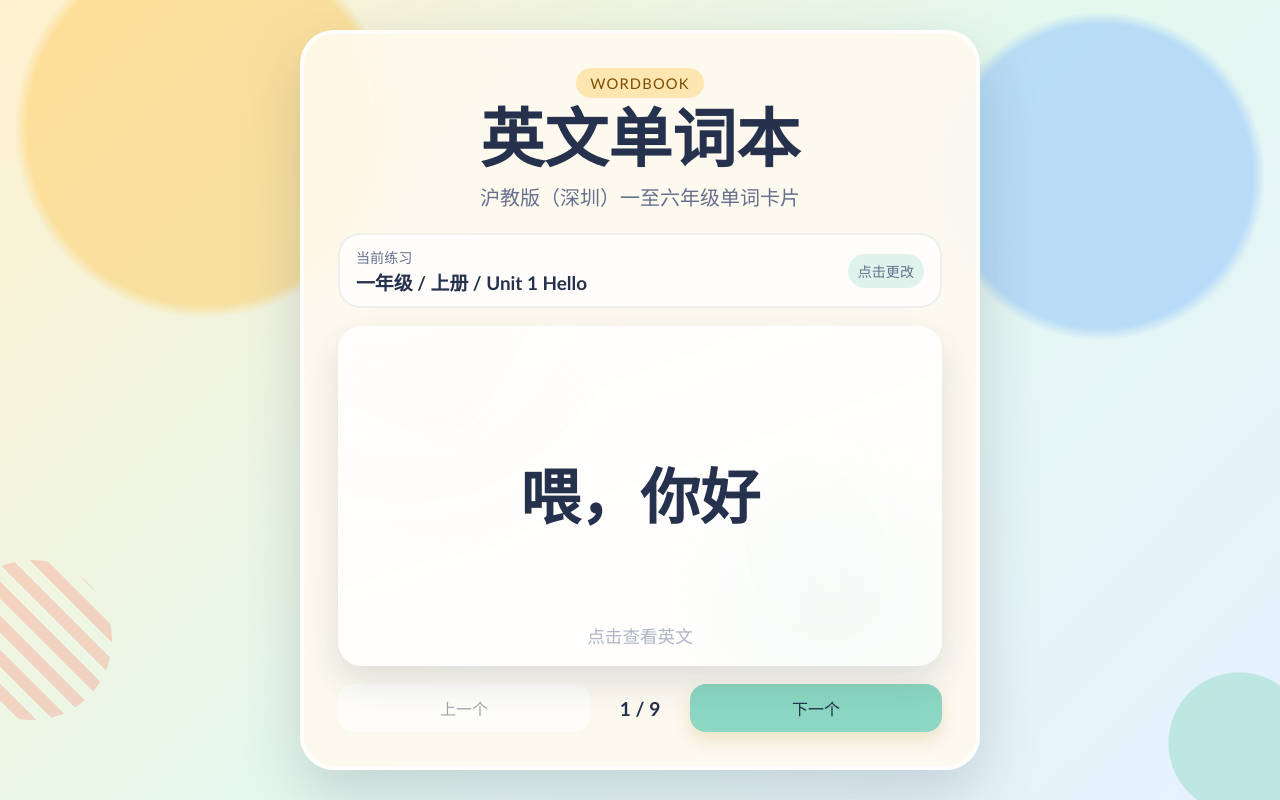
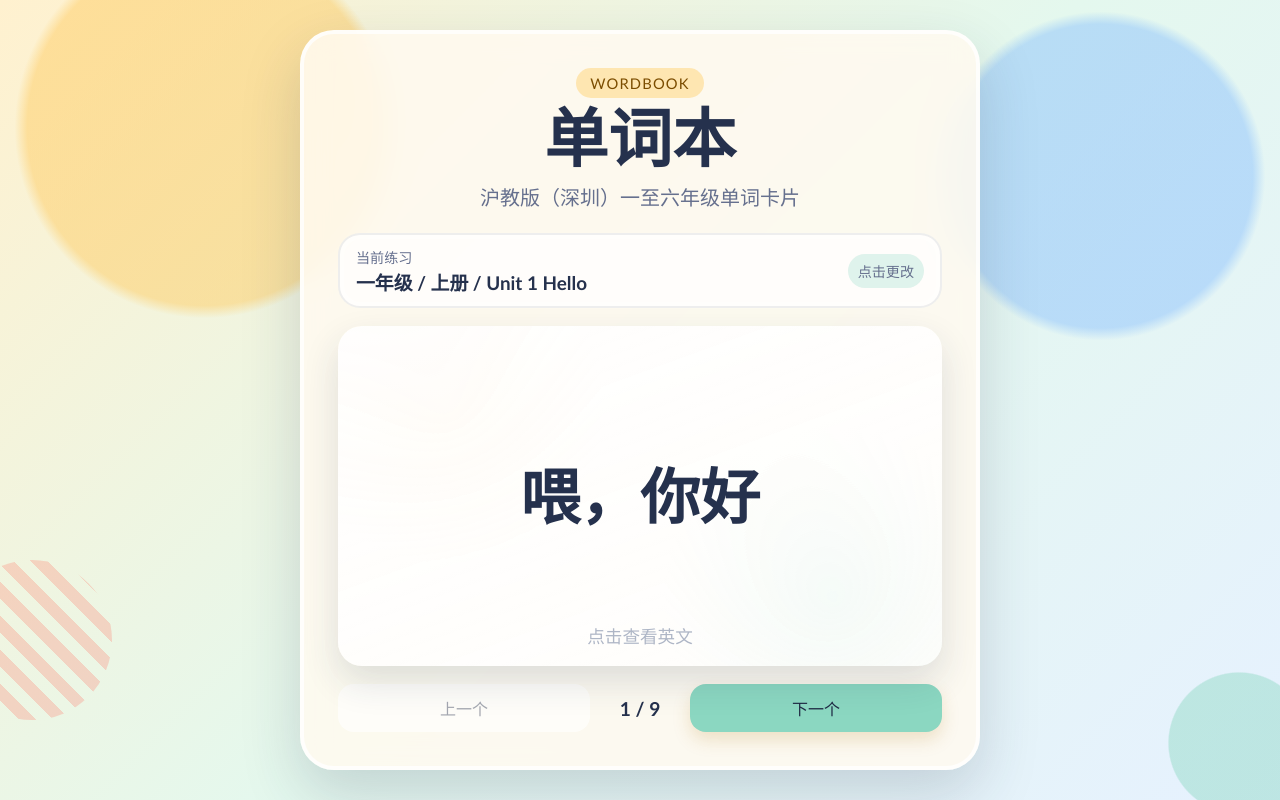
Before and after one commit to huangdijia/wordbook, a plain HTML site: page index.html in a window 1280 px wide. Drawn offline with Linux system fonts and the light colour scheme.

Commit message:
🔧 chore: rename app title from "英文单词本" to "单词本"

```diff
--- a/assets/js/app.js
+++ b/assets/js/app.js
@@ -268,7 +268,7 @@ function renderAll() {
 }
 
 function renderTitle() {
-  elements.title.textContent = state.config?.app?.title || '英文单词本'
+  elements.title.textContent = state.config?.app?.title || '单词本'
   elements.subtitle.textContent = state.config?.app?.subtitle || '每天背一点，英语进步一点'
   document.title = elements.title.textContent
 }
--- a/data/config.json
+++ b/data/config.json
@@ -1,6 +1,6 @@
 {
   "app": {
-    "title": "英文单词本",
+    "title": "单词本",
     "subtitle": "沪教版（深圳）一至六年级单词卡片",
     "defaultGrade": "grade1",
     "defaultVolume": "upper",
--- a/index.html
+++ b/index.html
@@ -8,7 +8,7 @@
     <meta name="apple-mobile-web-app-capable" content="yes" />
     <meta name="apple-mobile-web-app-title" content="单词本" />
     <meta name="apple-mobile-web-app-status-bar-style" content="default" />
-    <title>英文单词本</title>
+    <title>单词本</title>
     <link rel="manifest" href="manifest.webmanifest" />
     <link rel="icon" href="assets/icons/icon-192.png" />
     <link rel="apple-touch-icon" href="assets/icons/icon-192.png" />
@@ -19,7 +19,7 @@
     <main class="app-shell" aria-live="polite">
       <header class="hero">
         <p class="eyebrow">Wordbook</p>
-        <h1 id="app-title">英文单词本</h1>
+        <h1 id="app-title">单词本</h1>
         <p id="app-subtitle">每天背一点，英语进步一点</p>
       </header>
 
```
